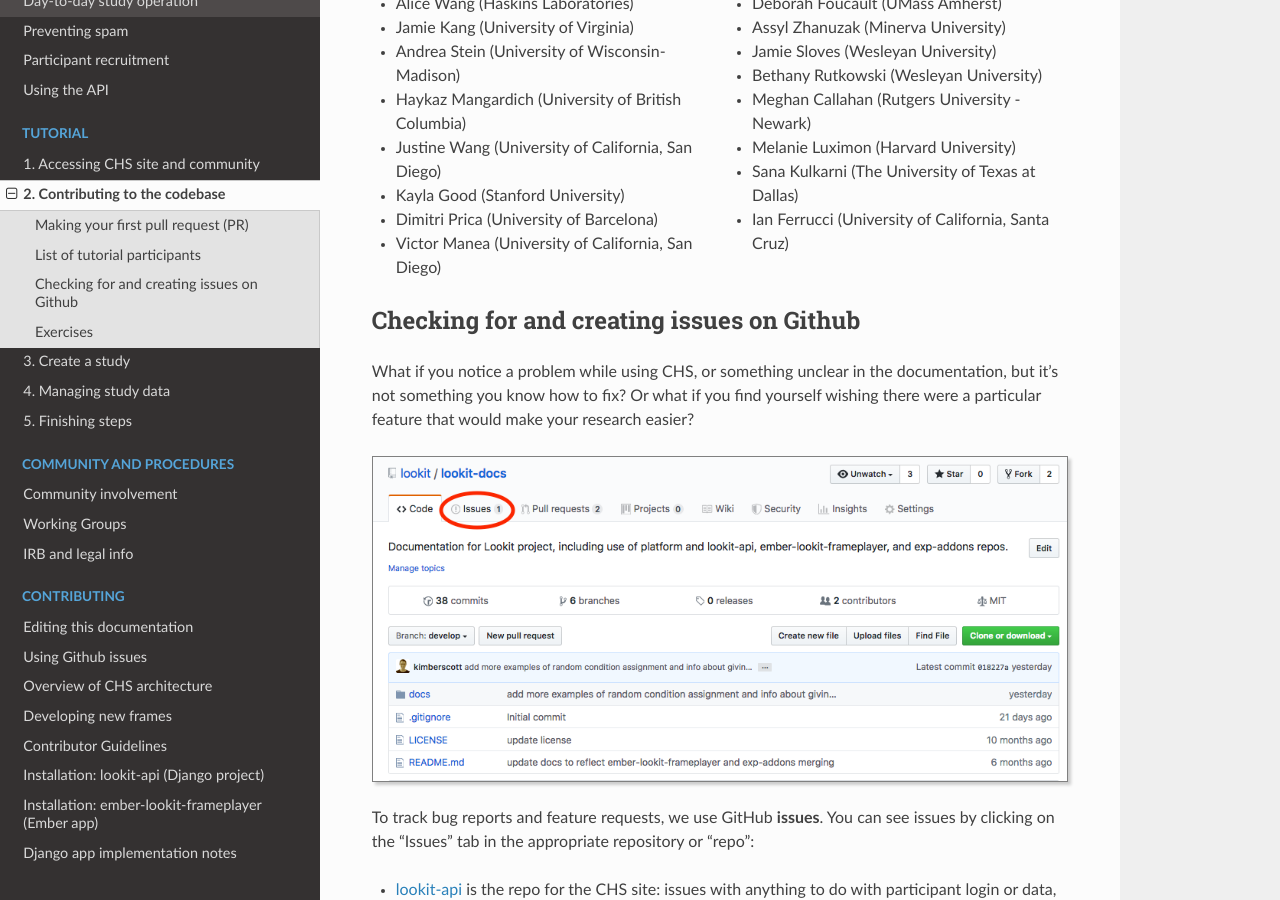
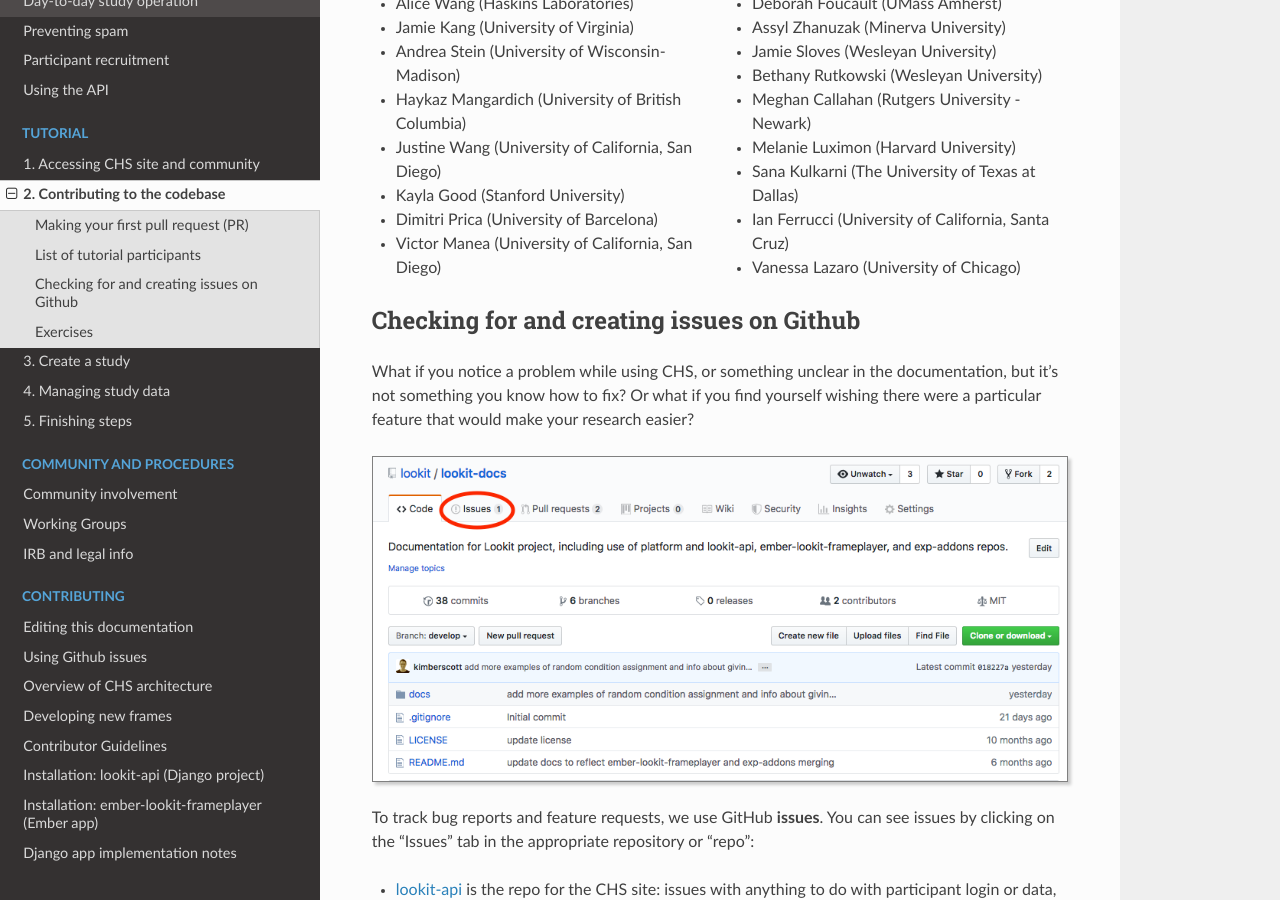
Before and after one commit to lookit/lookit-docs, a Sphinx documentation site: the page built from docs/source/tutorial-contributing.rst, in a window 1280 px wide and 900 px high, scrolled down 8985 px. Built offline with Sphinx 7.4.7 and the Read the Docs theme 3.1.0, drawn with Linux system fonts in a browser that asks for light colours.

Commit message:
Update tutorial-contributing.rst

```diff
--- a/docs/source/tutorial-contributing.rst
+++ b/docs/source/tutorial-contributing.rst
@@ -356,6 +356,7 @@
 - Melanie Luximon (Harvard University)
 - Sana Kulkarni (The University of Texas at Dallas)
 - Ian Ferrucci (University of California, Santa Cruz)
+- Vanessa Lazaro (University of Chicago)
 
 Checking for and creating issues on Github
 -------------------------------------------
```
